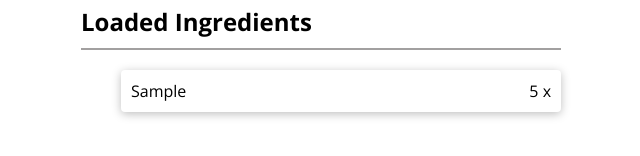
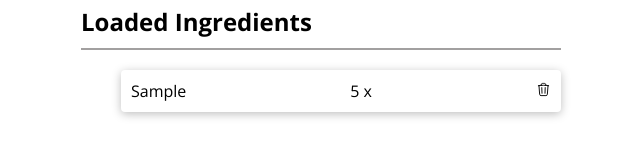
Before and after one commit to Sepinood-Karimi/ingredients-list, a React (Create React App) app: page / in a window 1280 px wide. Both pictures are taken after typing "Sample", "5" into the empty fields and a click on the button "Add Ingredient". Shown: the part 306-462 px from the top of the page, without its empty margins (319-959 px from the left). Built offline with nearby package versions, Linux system fonts and the light colour scheme; no server answers; the database is empty.

Commit message:
add remove ingredient item with error

```diff
--- /dev/null
+++ b/src/Api/removeIngredient.js
@@ -0,0 +1,6 @@
+import supabaseApiService from "./service";
+
+const removeIngredient = async (ingredientId) => {
+  return supabaseApiService.from("ingredients").delete().eq("id", ingredientId);
+};
+export default removeIngredient;
--- a/src/Components/Ingredients/Ingredients/Ingredients.js
+++ b/src/Components/Ingredients/Ingredients/Ingredients.js
@@ -4,6 +4,7 @@
 import { useCallback, useEffect, useState } from "react";
 import insertIngredient from "../../../Api/insertIngredient";
 import getIngredients from "../../../Api/getIngredients";
+import removeIngredient from "../../../Api/removeIngredient";
 
 const Ingredients = () => {
   const [ingredients, setIngredients] = useState([]);
@@ -44,13 +45,24 @@
     setIngredients(enteredFilter);
   }, []);
 
+  const removeIngredientHandler = (id) => {
+    removeIngredient(id).then((response) => {
+      setIngredients((prevIngredients) => {
+        prevIngredients.filter((ingredient) => ingredient.id !== id);
+      });
+    });
+  };
+
   return (
     <div>
       <IngredientsForm onAddIngredient={addIngredientsHandler} />
       <section>
         <Search onLoadIngredients={loadIngredientsHandler} />
       </section>
-      <IngredientsList ingredients={ingredients} />
+      <IngredientsList
+        ingredients={ingredients}
+        onDelete={removeIngredientHandler}
+      />
     </div>
   );
 };
--- a/src/Components/Ingredients/IngredientsList/IngredientsList.js
+++ b/src/Components/Ingredients/IngredientsList/IngredientsList.js
@@ -1,5 +1,6 @@
 import classnames from "classnames";
 import classes from "./IngredientsList.module.css";
+import TrashcanLogo from "../../../Logo/TrashcanLogo";
 
 const IngredientsList = (props) => {
   return (
@@ -10,6 +11,7 @@
           <li key={ingredient.id}>
             <span> {ingredient.title}</span>
             <span> {ingredient.amount} x </span>
+            <TrashcanLogo onClick={props.onDelete.bind(this, ingredient.id)} />
           </li>
         ))}
       </ul>
--- a/src/Components/Ingredients/IngredientsList/IngredientsList.module.css
+++ b/src/Components/Ingredients/IngredientsList/IngredientsList.module.css
@@ -14,4 +14,5 @@
     margin-bottom: 0.875rem;
     padding: 0.625rem;
     border-radius: 4px;
+    align-items: baseline;
 }
--- /dev/null
+++ b/src/Logo/TrashcanLogo.js
@@ -0,0 +1,20 @@
+const TrashcanLogo = (props) => {
+  return (
+    <svg
+      xmlns="http://www.w3.org/2000/svg"
+      fill="none"
+      viewBox="0 0 24 24"
+      strokeWidth={1.5}
+      stroke="currentColor"
+      width="15px"
+      onClick={props.onClick}
+    >
+      <path
+        strokeLinecap="round"
+        strokeLinejoin="round"
+        d="M14.74 9l-.346 9m-4.788 0L9.26 9m9.968-3.21c.342.052.682.107 1.022.166m-1.022-.165L18.16 19.673a2.25 2.25 0 01-2.244 2.077H8.084a2.25 2.25 0 01-2.244-2.077L4.772 5.79m14.456 0a48.108 48.108 0 00-3.478-.397m-12 .562c.34-.059.68-.114 1.022-.165m0 0a48.11 48.11 0 013.478-.397m7.5 0v-.916c0-1.18-.91-2.164-2.09-2.201a51.964 51.964 0 00-3.32 0c-1.18.037-2.09 1.022-2.09 2.201v.916m7.5 0a48.667 48.667 0 00-7.5 0"
+      />
+    </svg>
+  );
+};
+export default TrashcanLogo;
```
